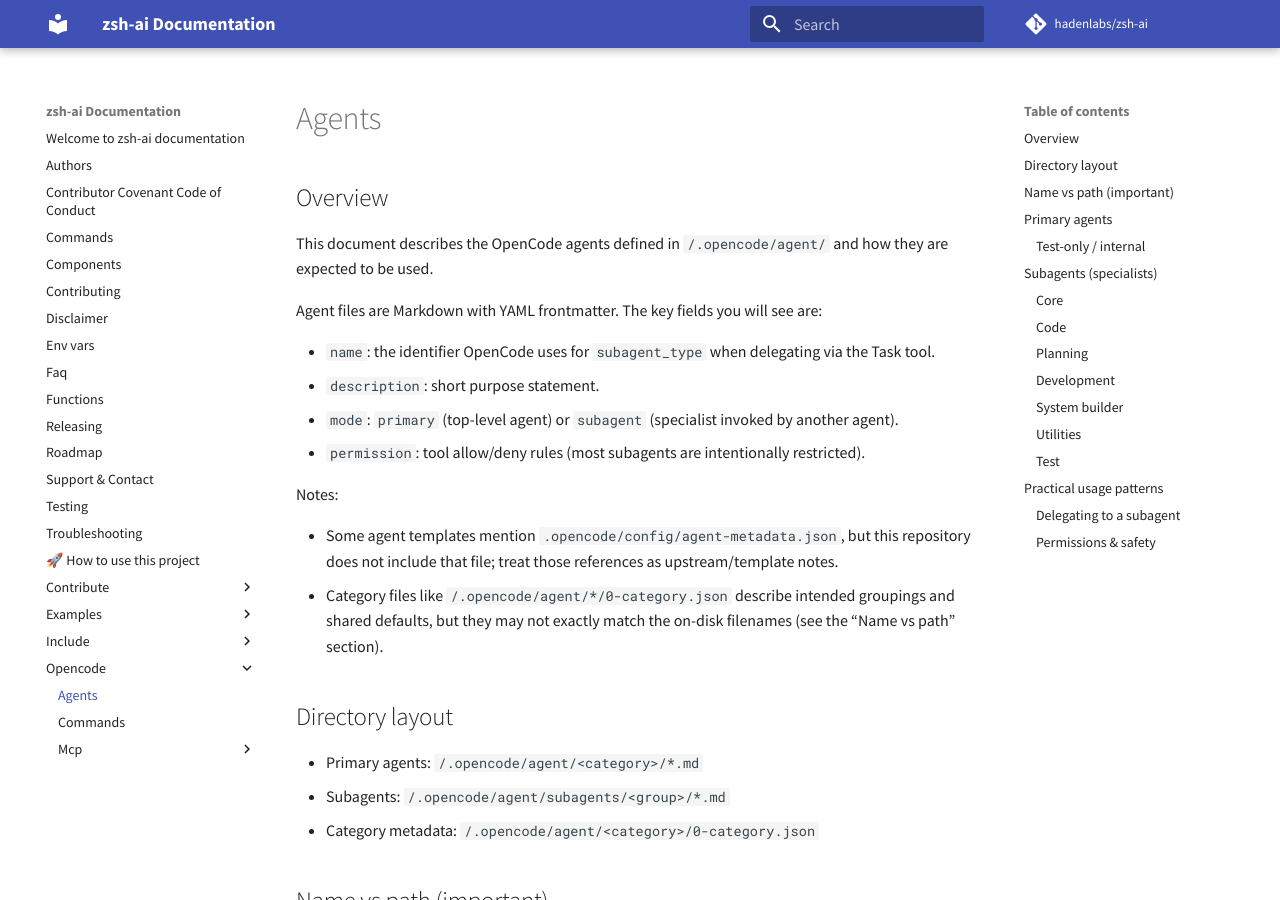
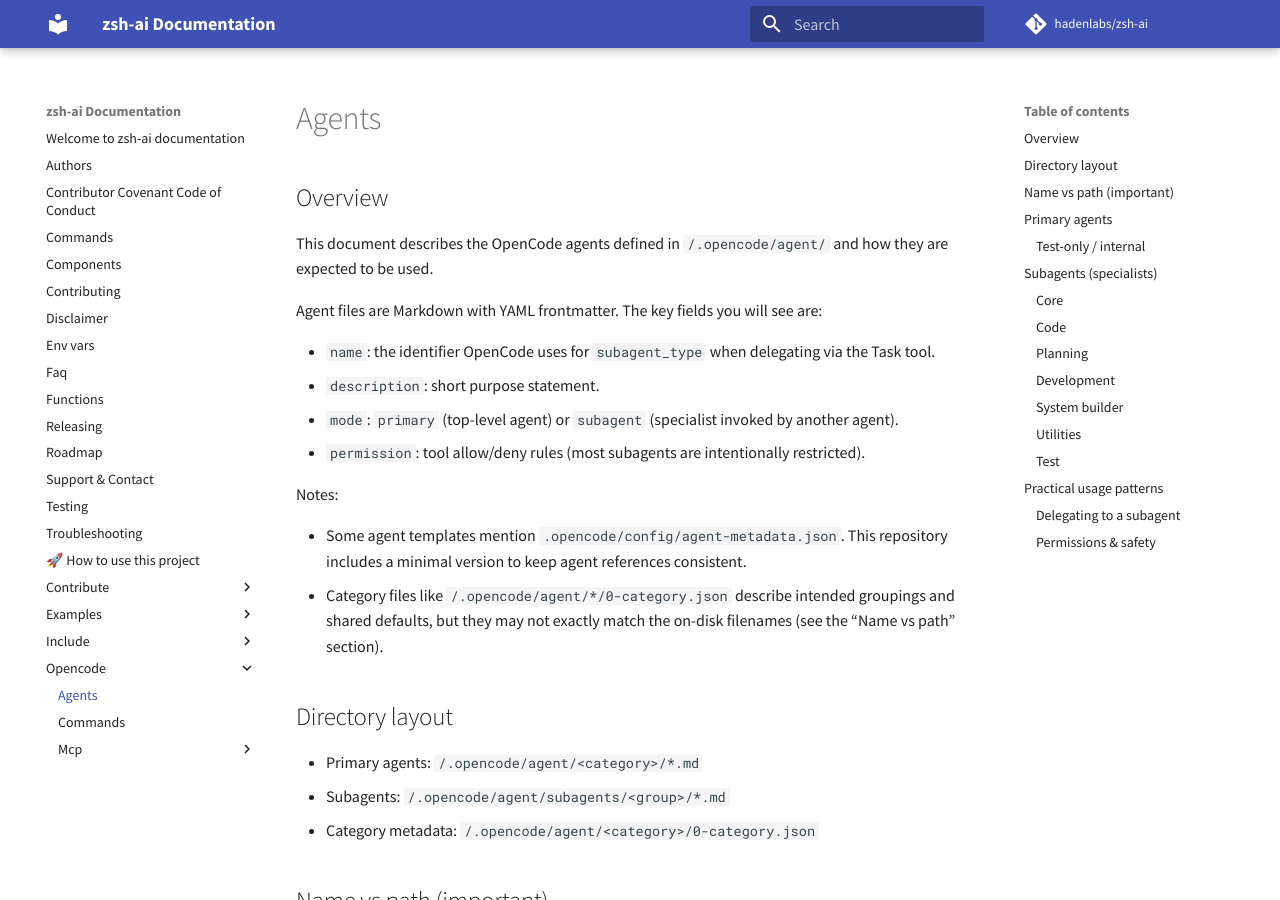
Before and after one commit to hadenlabs/zsh-ai, an MkDocs documentation site: the page built from docs/opencode/agents.md, in a window 1280 px wide and 900 px high. Built offline with MkDocs 1.6.1 and Material for MkDocs 9.7.7, drawn with Linux system fonts in a browser that asks for light colours; comment, search, counter and statistics services are not loaded.

Commit message:
docs 📚 (ci): update opencode agents reference (#14)
Signed-off-by: Luis Mayta <luis@hadenlabs.com>

```diff
--- a/docs/opencode/agents.md
+++ b/docs/opencode/agents.md
@@ -18,7 +18,7 @@
 
 Notes:
 
-- Some agent templates mention `.opencode/config/agent-metadata.json`, but this repository does not include that file; treat those references as upstream/template notes.
+- Some agent templates mention `.opencode/config/agent-metadata.json`. This repository includes a minimal version to keep agent references consistent.
 - Category files like `/.opencode/agent/*/0-category.json` describe intended groupings and shared defaults, but they may not exactly match the on-disk filenames (see the “Name vs path” section).
 
 ## Directory layout
```
